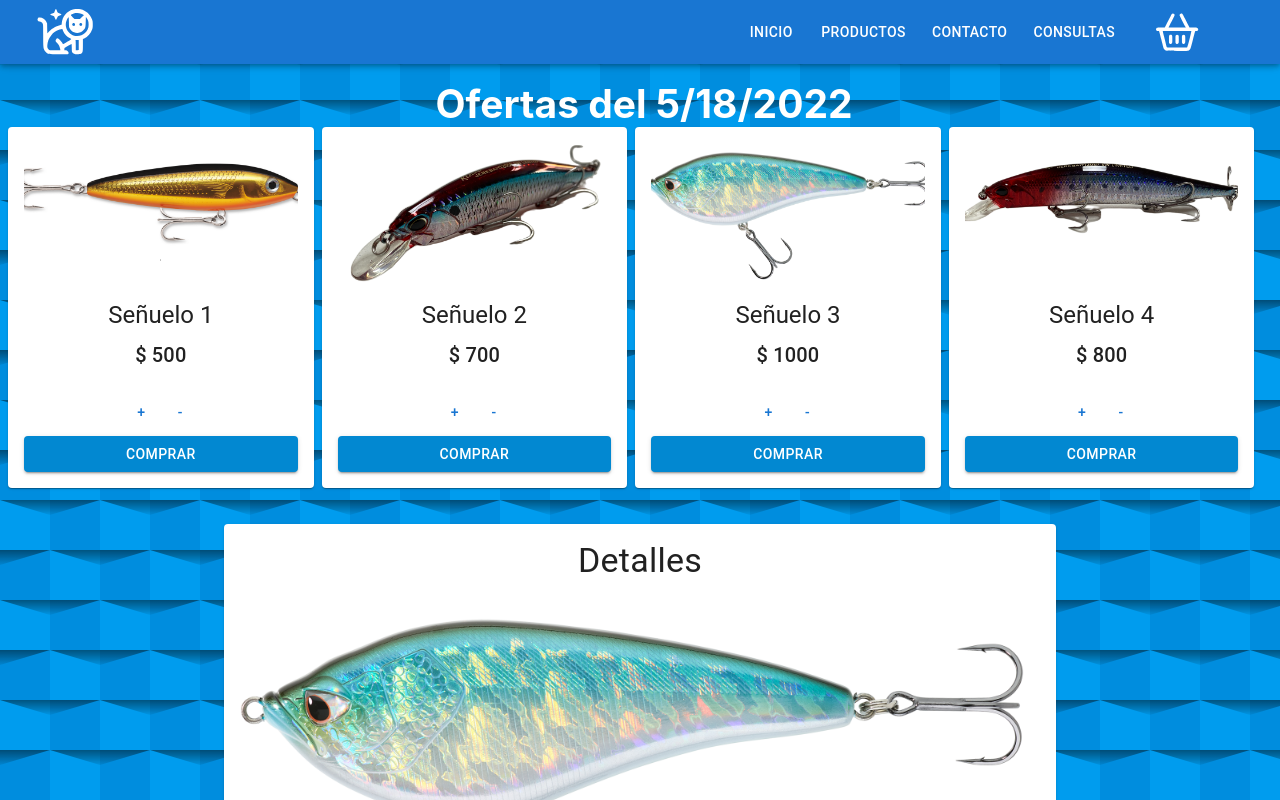
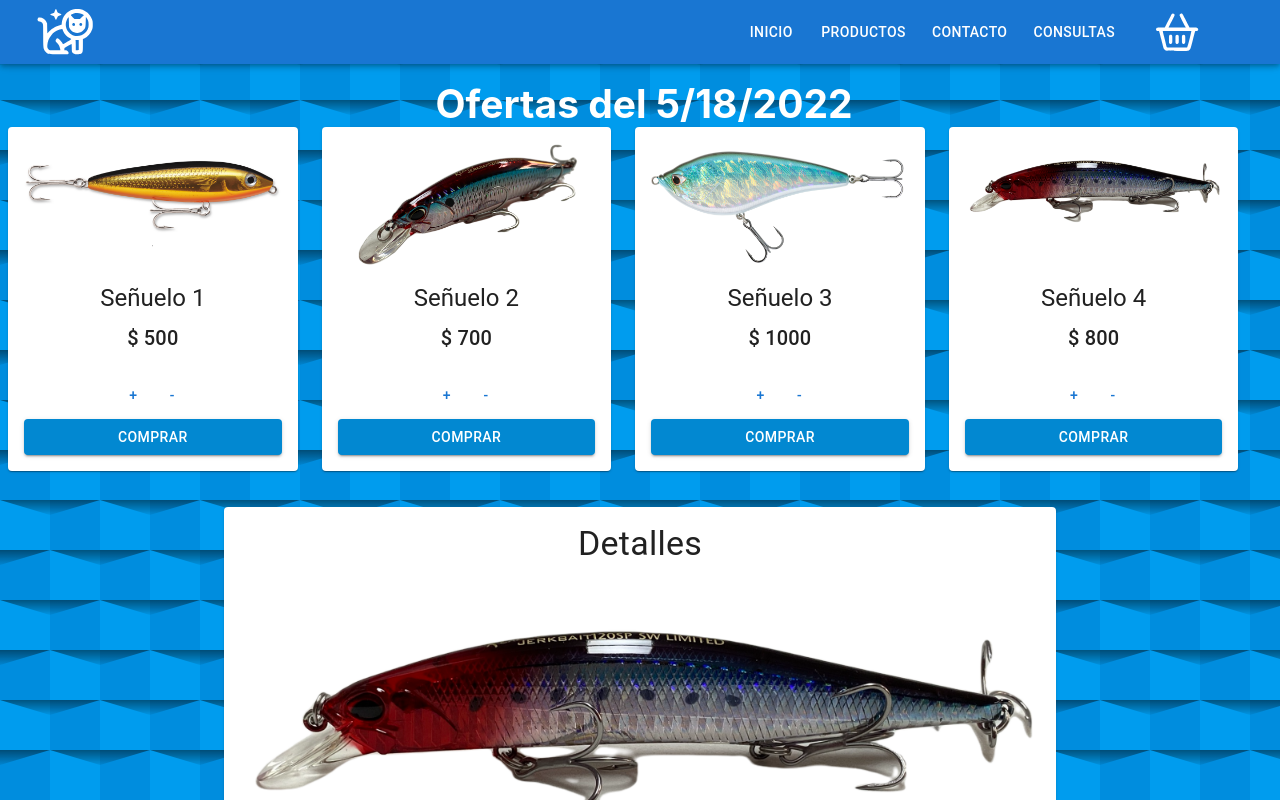
Before and after one commit to HernanBHesse/React_Ecommerce_HBH, a React (Create React App) app: page / in a window 1280 px wide. Shown: the top 800 px of the page. Built offline with nearby package versions, Linux system fonts and the light colour scheme.

Commit message:
Realizo correcciones esteticas

```diff
--- a/src/componentes/Item/Item.js
+++ b/src/componentes/Item/Item.js
@@ -17,12 +17,13 @@ const CardItem = ({ titulo, precio, imagen, altImagen, stock }) => {
 
   return (
     <Card
-      sx={{ display: "flex", flexDirection: "column", maxWidth: 345, p: 2 }}
+      sx={{ display: "flex", flexDirection: "column", p: 2 }}
     >
       <CardActionArea sx={{ display: "flex", flexDirection: "column" }}>
         <CardMedia
           component="img"
-          height="140"
+          height="auto"
+          width= "100%"
           src={`./${imagen}`}
           alt={altImagen}
         />
--- a/src/componentes/ItemDetailContainer/ItemDetailContainer.js
+++ b/src/componentes/ItemDetailContainer/ItemDetailContainer.js
@@ -7,7 +7,7 @@ const ItemDetailContainer = ({ tituloSeccion}) => {
 
   useEffect(() => {
     getItem().then((res) => {
-      setProducto(res.find((product) => product.id === 3));
+      setProducto(res.find((product) => product.id === 4));
     });
   }, []);
 
--- a/src/componentes/ItemList/ItemList.js
+++ b/src/componentes/ItemList/ItemList.js
@@ -6,7 +6,7 @@ const ItemList = ({ tituloSeccion, products }) => {
   return (
     <>
       <h2>{tituloSeccion}</h2>
-      <Grid container spacing={1} sx={{maxWidth: '98vw'}}>
+      <Grid container spacing={3} sx={{maxWidth: '98vw'}}>
         {products.map(({ id, titulo, precio, imagen, altImagen, stock }) => {
           return (
             <Grid item lg={3} sm={6} key={id}>
```
